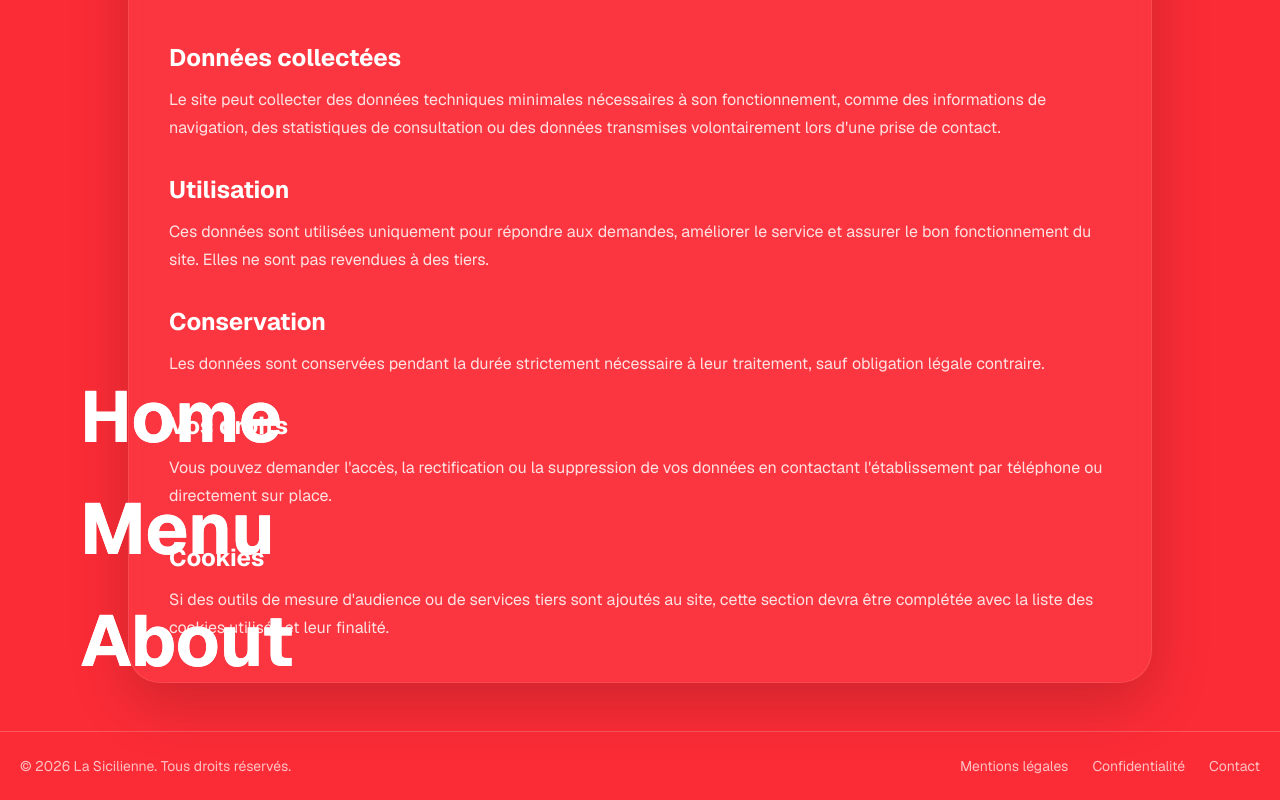
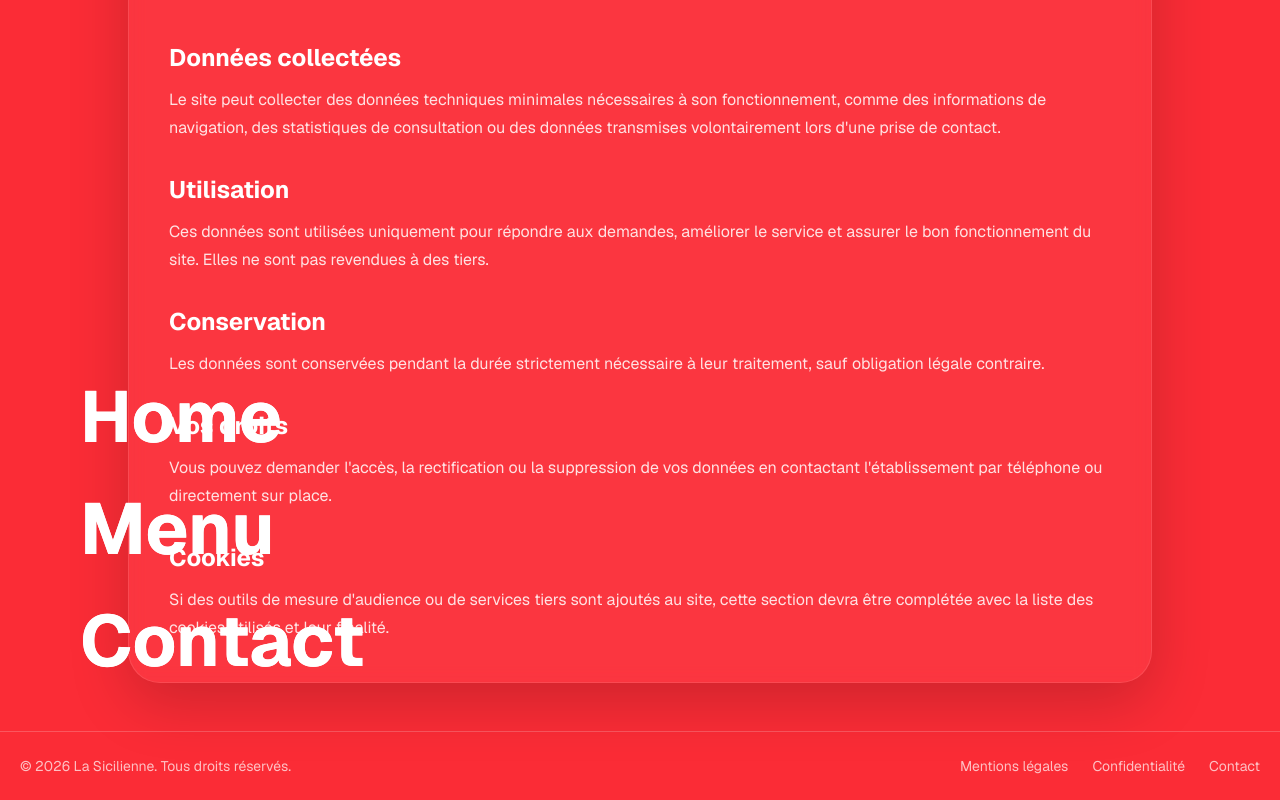
Before and after one commit to mylanlegenie/sici, a Next.js app: page /confidentialite in a window 1280 px wide. Shown: the part 499-1299 px from the top of the page. Built offline with nearby package versions, Linux system fonts and the light colour scheme.

Commit message:
change the right routes

```diff
--- a/src/app/component/atoms/Window.tsx
+++ b/src/app/component/atoms/Window.tsx
@@ -13,7 +13,7 @@ export default function Window({
   const RUBRIQUES = [
     { title: "Home", link: "/" },
     { title: "Menu", link: "/menu/pizza" },
-    { title: "About", link: "/about" },
+    { title: "Contact", link: "/contact" },
   ];
 
   return (
```
